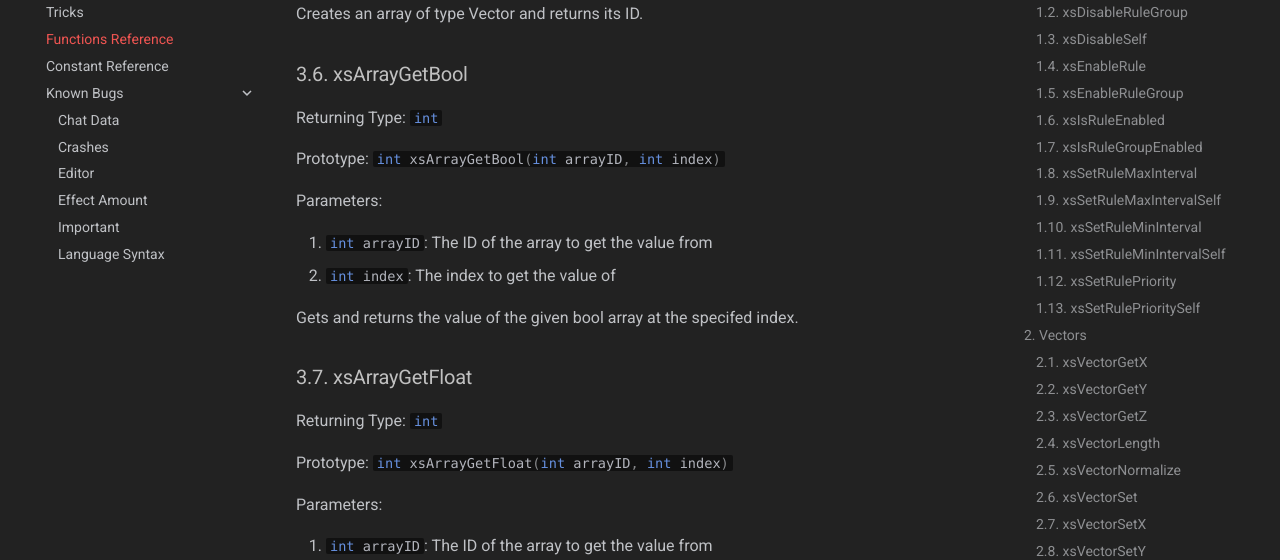
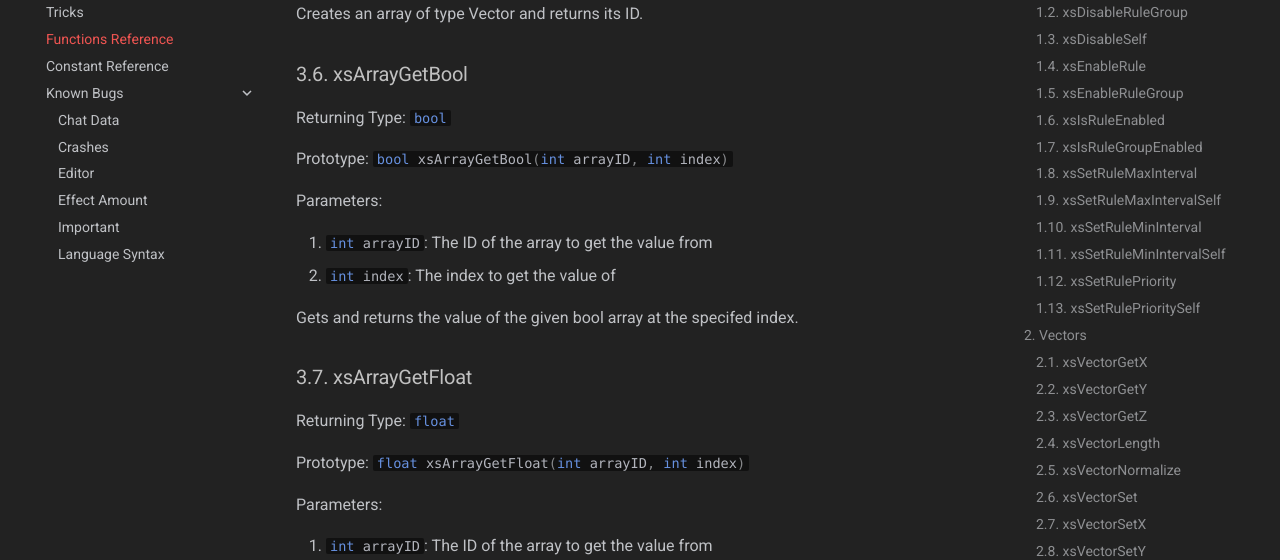
Before and after one commit to Divy1211/AoE2DE_UGC_Guide, an MkDocs documentation site: the page built from docs/general/xs/functions.md, in a window 1280 px wide and 1400 px high, scrolled down 8218 px. Shown: the part 150-710 px from the top of the window. Built offline with MkDocs 1.6.1 and Material for MkDocs 9.7.7, drawn with Linux system fonts in a browser that asks for light colours; some web fonts are replaced; comment, search, counter and statistics services are not loaded; some of the changed text lies outside the part shown.

Commit message:
Fixed array fn returns, added Kramb as contributor

```diff
--- a/docs/general/resources/resources.py
+++ b/docs/general/resources/resources.py
@@ -2,7 +2,7 @@
 
 md = """# Player Resources
 
-*Written by: Alian713 & Bradical*
+*Written by: Alian713, Bradical, Kramb*
 
 ---
 
--- a/docs/general/xs/functions.md
+++ b/docs/general/xs/functions.md
@@ -349,9 +349,9 @@
 
 ### 3.6. xsArrayGetBool
 
-Returning Type: `#!cpp int`
+Returning Type: `#!cpp bool`
 
-Prototype: `#!cpp int xsArrayGetBool(int arrayID, int index)`
+Prototype: `#!cpp bool xsArrayGetBool(int arrayID, int index)`
 
 Parameters:
 
@@ -362,9 +362,9 @@
 
 ### 3.7. xsArrayGetFloat
 
-Returning Type: `#!cpp int`
+Returning Type: `#!cpp float`
 
-Prototype: `#!cpp int xsArrayGetFloat(int arrayID, int index)`
+Prototype: `#!cpp float xsArrayGetFloat(int arrayID, int index)`
 
 Parameters:
 
@@ -400,9 +400,9 @@
 
 ### 3.10. xsArrayGetString
 
-Returning Type: `#!cpp int`
+Returning Type: `#!cpp string`
 
-Prototype: `#!cpp int xsArrayGetString(int arrayID, int index)`
+Prototype: `#!cpp string xsArrayGetString(int arrayID, int index)`
 
 Parameters:
 
@@ -413,9 +413,9 @@
 
 ### 3.11. xsArrayGetVector
 
-Returning Type: `#!cpp int`
+Returning Type: `#!cpp vector`
 
-Prototype: `#!cpp int xsArrayGetVector(int arrayID, int index)`
+Prototype: `#!cpp vector xsArrayGetVector(int arrayID, int index)`
 
 Parameters:
 
--- a/docs/general/xs/functions.py
+++ b/docs/general/xs/functions.py
@@ -2,7 +2,7 @@
 with open("./functions.json") as file:
     function_docs = json.load(file)
 
-outmd = """*Written by: Alian713*
+outmd = """*Written by: Alian713, Kramb*
 <div id="hide-toc-elements"></div>
 ---
 
```
Also changed, not shown: docs/index.md (+1 -0 lines), docs/general/xs/functions.json, 1 other file.
